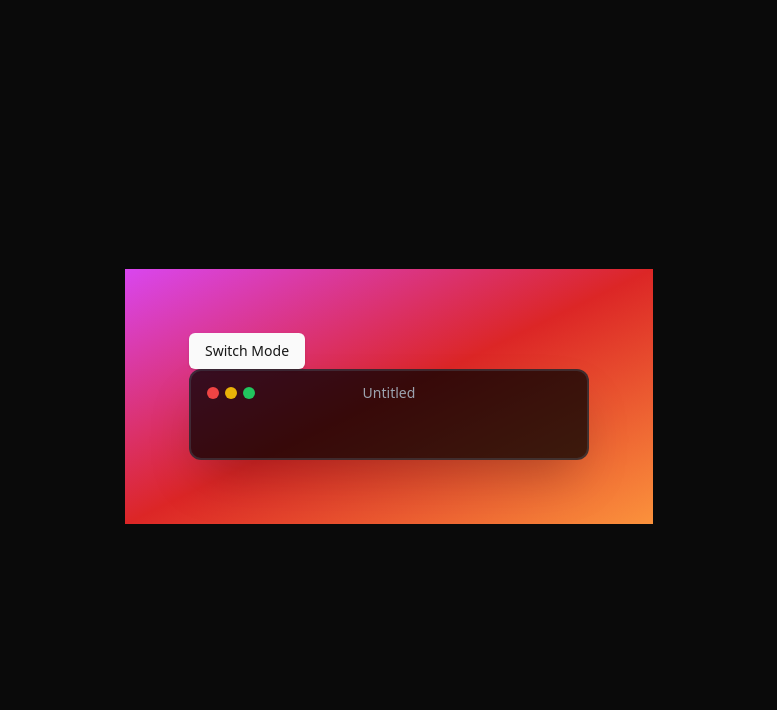
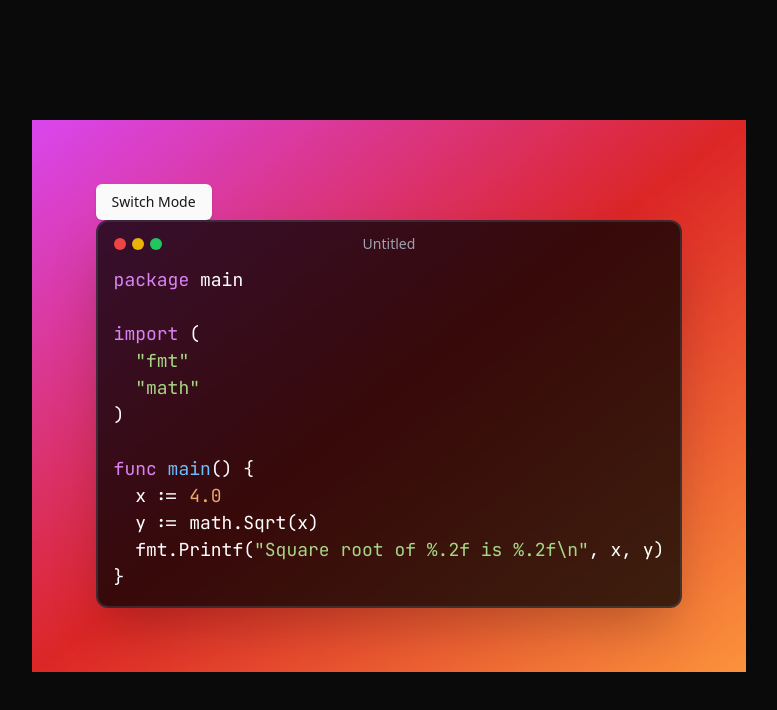
Before and after one commit to Aejkatappaja/code_screenshot, a React (Vite) app: page / in a window 1280 px wide. Shown: the top 710 px of the page, without its empty margins (251-1028 px from the left). Built offline with nearby package versions, Linux system fonts and the light colour scheme.

Commit message:
add: useEffect func random snippets & language

```diff
--- a/src/components/code-editor/index.tsx
+++ b/src/components/code-editor/index.tsx
@@ -4,6 +4,8 @@ import React from 'react';
 import Editor from 'react-simple-code-editor';
 import hljs from 'highlight.js';
 import { useStore } from '../../store';
+import flourite from 'flourite';
+import { codeSnippets } from '@/options/snippets';
 
 export default function CodeEditor() {
   const handleEditorClick = (
@@ -17,7 +19,6 @@ export default function CodeEditor() {
 
   const {
     darkMode,
-    setDarkMode,
     title,
     setTitle,
     code,
@@ -25,7 +26,22 @@ export default function CodeEditor() {
     language,
     fontStyle,
     fontSize,
+    autoDetectLanguage,
+    setLanguage,
   } = useStore();
+
+  React.useEffect(() => {
+    const randomSnippet =
+      codeSnippets[Math.floor(Math.random() * codeSnippets.length)];
+    useStore.setState(randomSnippet);
+  }, []);
+
+  React.useEffect(() => {
+    if (autoDetectLanguage) {
+      const { language } = flourite(code, { noUnknown: true });
+      setLanguage(language.toLocaleLowerCase() || 'plaintext');
+    }
+  }, [code, autoDetectLanguage, setLanguage]);
 
   return (
     <div
@@ -35,7 +51,6 @@ export default function CodeEditor() {
           ? 'border-gray-600/40 bg-black/75'
           : 'border-gray-200/20 bg-white/75'
       )}
-      onClick={() => setDarkMode(!darkMode)}
     >
       <header className='grid grid-cols-6 items-center gap-3 px-4 py-3'>
         <div className='flex gap-1.5'>
@@ -52,7 +67,7 @@ export default function CodeEditor() {
             onClick={(e: React.MouseEvent<HTMLInputElement>) =>
               e.currentTarget.select()
             }
-            readOnly={true}
+            readOnly={false}
             className='bg-transparent text-center text-sm font-medium text-gray-400 focus:outline-none'
           />
         </div>
```
